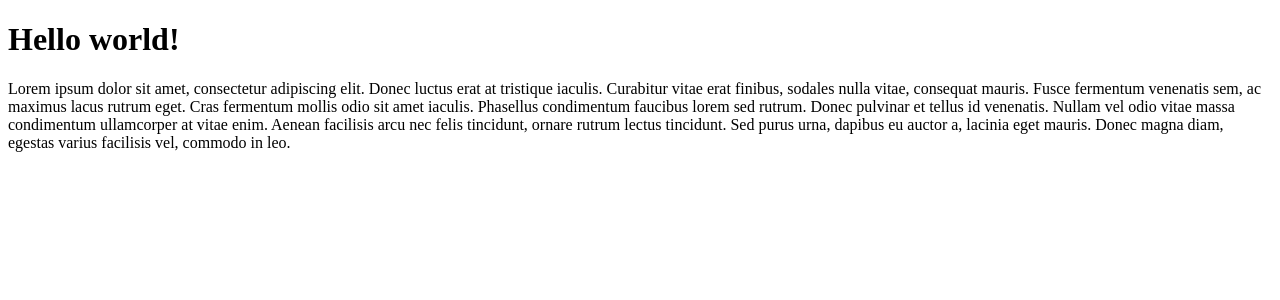
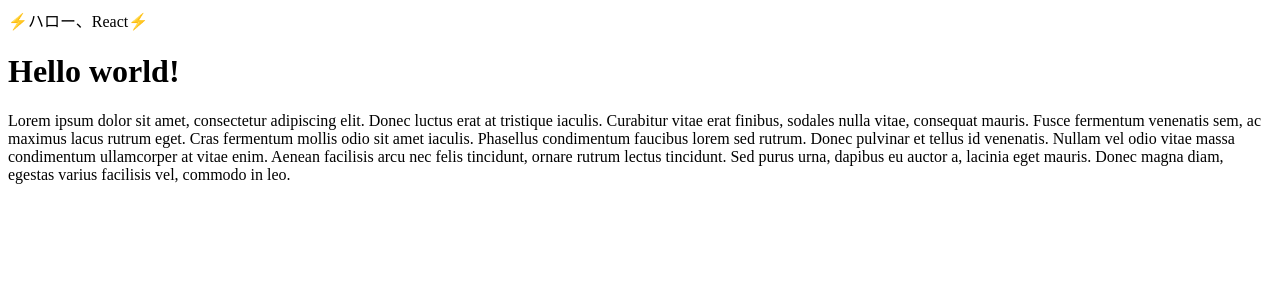
Before and after one commit to fand/react-hands-on, a Next.js app: page / in a window 1280 px wide. Shown: the top 300 px of the page. Built offline with nearby package versions, Linux system fonts and the light colour scheme.

Commit message:
Add Layout component

```diff
--- /dev/null
+++ b/components/layout.js
@@ -0,0 +1,18 @@
+import Head from 'next/head'
+
+export default (props) => (
+  <div>
+    <Head>
+      <title>{ props.title || '⚡ハロー、React⚡' }</title>
+    </Head>
+
+    <div>
+      <header>
+        ⚡ハロー、React⚡
+      </header>
+      <div>
+        { props.children }
+      </div>
+    </div>
+  </div>
+)
--- a/pages/about.js
+++ b/pages/about.js
@@ -1,11 +1,12 @@
 import React from 'react'
+import Layout from '../components/layout'
 
 export default () => (
-  <div>
+  <Layout title="About me">
     <h1>About me</h1>
 
     <p>
       Aenean rhoncus augue at maximus pharetra. Nulla bibendum justo quis nisl faucibus volutpat. Aenean ornare dolor quam, ut molestie mi condimentum in. Proin turpis sapien, scelerisque sed convallis non, efficitur in eros. Sed non neque purus. Aliquam venenatis sagittis enim. Sed massa orci, dictum ut ante vitae, posuere imperdiet dui.
     </p>
-  </div>
+  </Layout>
 );
--- a/pages/index.js
+++ b/pages/index.js
@@ -1,11 +1,12 @@
 import React from 'react'
+import Layout from '../components/layout'
 
 export default () => (
-  <div>
+  <Layout title="Hello">
     <h1>Hello world!</h1>
 
     <p>
       Lorem ipsum dolor sit amet, consectetur adipiscing elit. Donec luctus erat at tristique iaculis. Curabitur vitae erat finibus, sodales nulla vitae, consequat mauris. Fusce fermentum venenatis sem, ac maximus lacus rutrum eget. Cras fermentum mollis odio sit amet iaculis. Phasellus condimentum faucibus lorem sed rutrum. Donec pulvinar et tellus id venenatis. Nullam vel odio vitae massa condimentum ullamcorper at vitae enim. Aenean facilisis arcu nec felis tincidunt, ornare rutrum lectus tincidunt. Sed purus urna, dapibus eu auctor a, lacinia eget mauris. Donec magna diam, egestas varius facilisis vel, commodo in leo.
     </p>
-  </div>
+  </Layout>
 );
```
